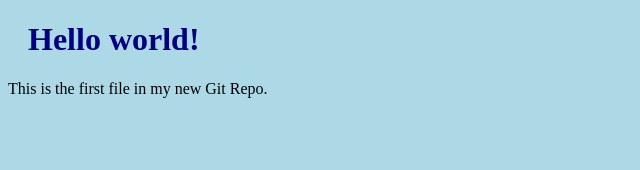
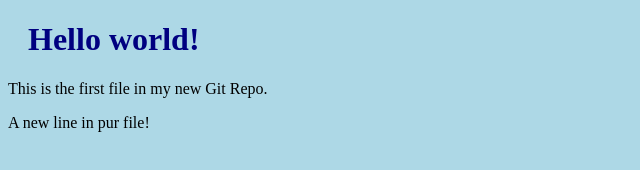
Before and after one commit to PRADEEPA126/firstproject, a plain HTML site: page index.html in a window 1280 px wide. Shown: the whole page, without its empty margins (0-640 px from the left). Drawn offline with Linux system fonts and the light colour scheme.

Commit message:
Updated index.html with a new line

```diff
--- a/index.html
+++ b/index.html
@@ -8,6 +8,7 @@
 
 <h1>Hello world!</h1>
 <p>This is the first file in my new Git Repo.</p>
+<p>A new line in pur file!</p>
 
 </body>
 </html>
```
